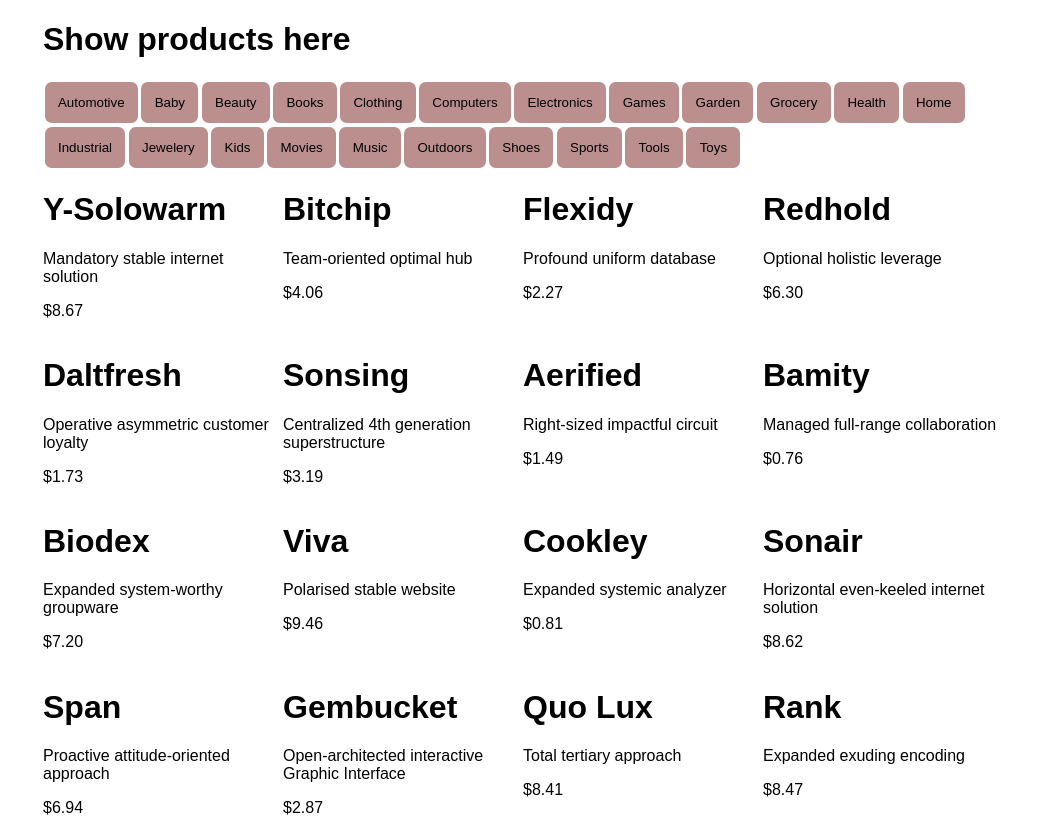
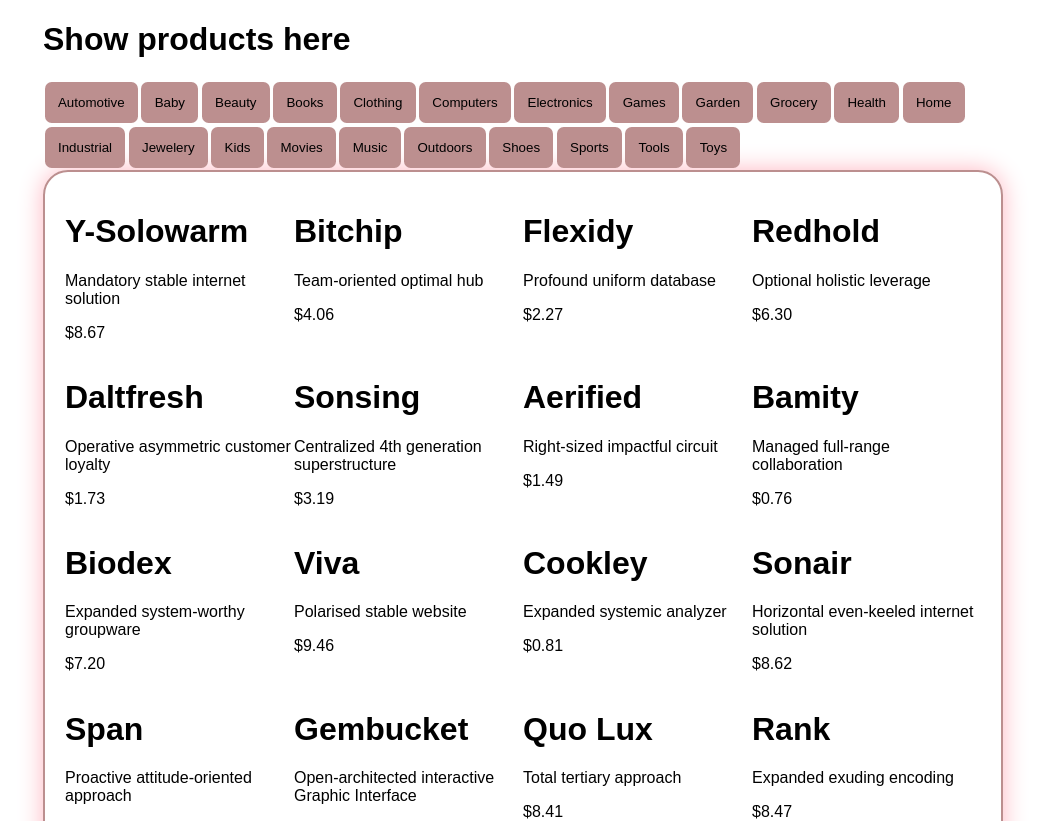
Before and after one commit to ericanaglik/react-product-list, a React (Create React App) app: page / in a window 1280 px wide. Shown: the top 821 px of the page, without its empty margins (117-1162 px from the left). Built offline with nearby package versions, Linux system fonts and the light colour scheme.

Commit message:
added some styles

```diff
--- a/src/App.css
+++ b/src/App.css
@@ -5,5 +5,9 @@
 
 .inventory {
  display: grid;
+ border-radius: 25px;
+ border: 2px solid rosybrown;
+ padding: 20px;
+ box-shadow: 0px 0px 25px lightpink;
  grid-template-columns: 1fr 1fr 1fr 1fr;
 }
--- a/src/Category-Button.css
+++ b/src/Category-Button.css
@@ -7,7 +7,7 @@
 }
 
 .selected {
-    background-color: lightpink
+    background-color: lightpink;
 }
 /*
 export default .category-button */
```
Also changed, not shown: src/index.css (line endings or trailing spaces).
